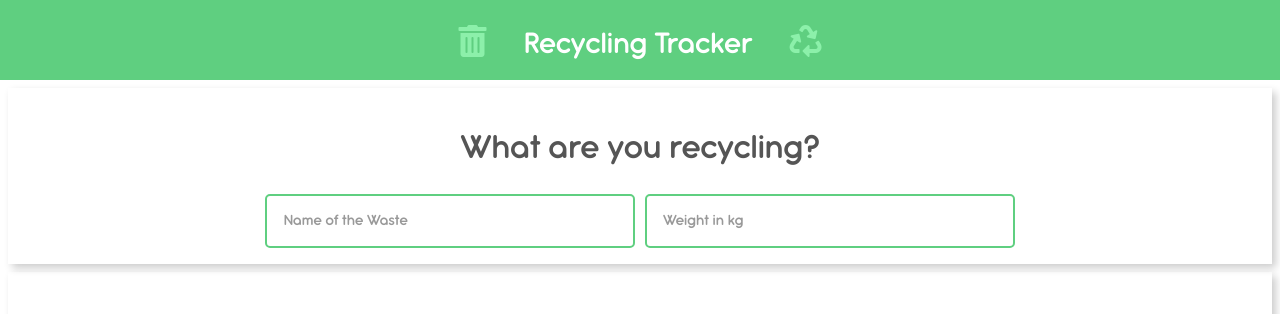
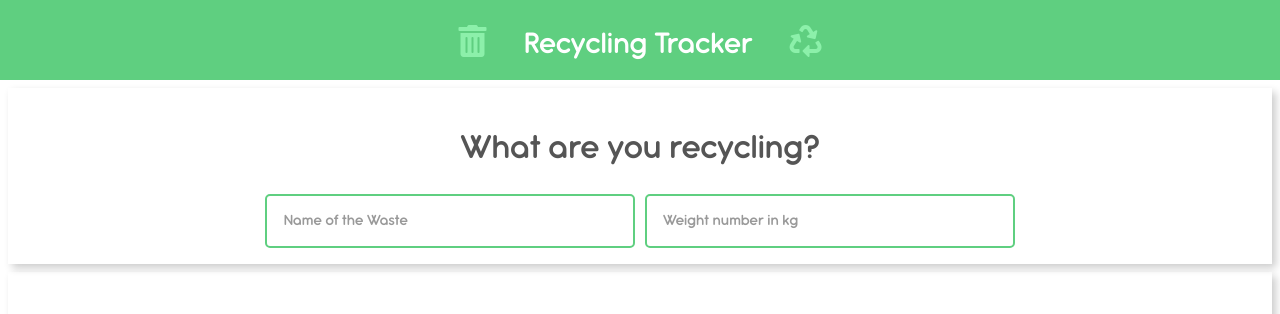
Before and after one commit to zero-to-mastery/recycling-tracker, a React (Create React App) app in the folder React_files/: page / in a window 1280 px wide. Shown: the top 314 px of the page. Built offline with nearby package versions, Linux system fonts and the light colour scheme.

Commit message:
[refactor] Add numeric description to input hint

```diff
--- a/React_files/src/components/Cards/Card.js
+++ b/React_files/src/components/Cards/Card.js
@@ -1,13 +1,23 @@
 import React from 'react';
 
-const Card= ({onWaste, onWeight})=> {
-	return(
-		<div className='tc pa3 ma2 bw2 shadow-5 trash-dump-card'>
-		   <h1 className='f2 black dump-trash'>What are you recycling?</h1>
-		   <input className='pa3 w-30 waste-name' type='text' placeholder='Name of the Waste' onChange={onWaste} />
-		   <input className='pa3 w-30 weight-in-kg' type='number' placeholder='Weight in kg' onChange={onWeight} />
-		</div>
-		);
-}
+const Card = ({ onWaste, onWeight }) => {
+  return (
+    <div className="tc pa3 ma2 bw2 shadow-5 trash-dump-card">
+      <h1 className="f2 black dump-trash">What are you recycling?</h1>
+      <input
+        className="pa3 w-30 waste-name"
+        type="text"
+        placeholder="Name of the Waste"
+        onChange={onWaste}
+      />
+      <input
+        className="pa3 w-30 weight-in-kg"
+        type="number"
+        placeholder="Weight number in kg"
+        onChange={onWeight}
+      />
+    </div>
+  );
+};
 
 export default Card;
```
